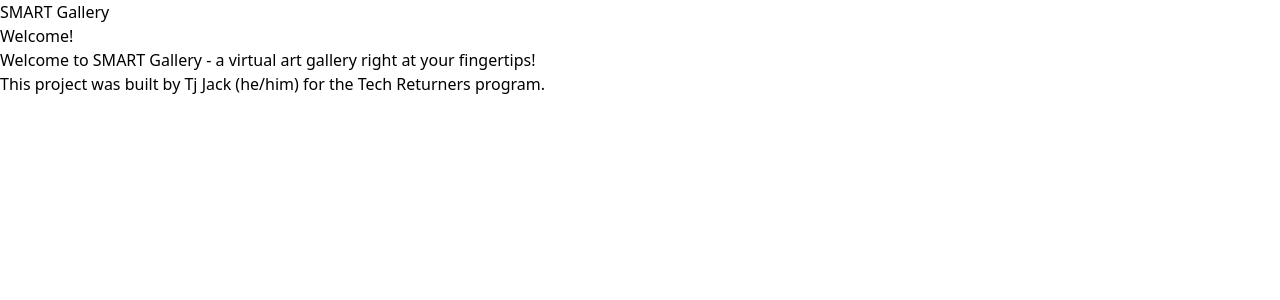
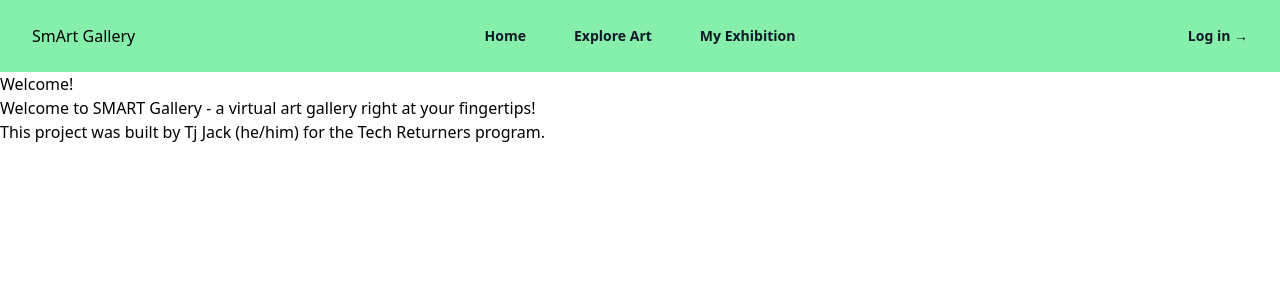
Before and after one commit to tjejack/exhibition-curator, a React (Vite) app: page / in a window 1280 px wide. Shown: the top 300 px of the page. Built offline with nearby package versions, Linux system fonts and the light colour scheme.

Commit message:
move navbar logic and styling into header

```diff
--- a/src/components/Header.tsx
+++ b/src/components/Header.tsx
@@ -1,7 +1,105 @@
+'use client'
+
+import { useState } from 'react'
+import {
+  Dialog,
+  DialogPanel,
+  PopoverGroup,
+} from '@headlessui/react'
+import {
+  Bars3Icon,
+  XMarkIcon,
+} from '@heroicons/react/24/outline'
+
+
 export const Header = () => {
+  const [mobileMenuOpen, setMobileMenuOpen] = useState(false)
+
   return (
-    <div id="header-bar">
-      <h1>SMART Gallery</h1>
-    </div>
-  );
+    <header className="bg-green-300">
+      <nav aria-label="Global" className="mx-auto flex max-w-7xl items-center justify-between p-6 lg:px-8">
+        <div className="flex lg:flex-1">
+          <a href="/" className="-m-1.5 p-1.5">
+            <h1>SmArt Gallery</h1>
+          </a>
+        </div>
+        <div className="flex lg:hidden">
+          <button
+            type="button"
+            onClick={() => setMobileMenuOpen(true)}
+            className="-m-2.5 inline-flex items-center justify-center rounded-md p-2.5 text-gray-700"
+          >
+            <span className="sr-only">Open navigation menu</span>
+            <Bars3Icon aria-hidden="true" className="h-6 w-6" />
+          </button>
+        </div>
+        <PopoverGroup className="hidden lg:flex lg:gap-x-12">
+          <a href="/" className="text-sm font-semibold leading-6 text-gray-900">
+            Home
+          </a>
+          <a href="/art" className="text-sm font-semibold leading-6 text-gray-900">
+            Explore Art
+          </a>
+          <a href="/exhibitions/temp" className="text-sm font-semibold leading-6 text-gray-900">
+            My Exhibition
+          </a>
+        </PopoverGroup>
+        <div className="hidden lg:flex lg:flex-1 lg:justify-end">
+          <a href="/login" className="text-sm font-semibold leading-6 text-gray-900">
+            Log in <span aria-hidden="true">&rarr;</span>
+          </a>
+        </div>
+      </nav>
+      <Dialog open={mobileMenuOpen} onClose={setMobileMenuOpen} className="lg:hidden">
+        <div className="fixed inset-0 z-10" />
+        <DialogPanel className="fixed inset-y-0 right-0 z-10 w-full overflow-y-auto bg-white px-6 py-6 sm:max-w-sm sm:ring-1 sm:ring-gray-900/10 bg-lime-200">
+          <div className="flex items-center justify-between">
+            <a href="/" className="-m-1.5 p-1.5">
+            <h1>SmArt Gallery</h1>
+            </a>
+            <button
+              type="button"
+              onClick={() => setMobileMenuOpen(false)}
+              className="-m-2.5 rounded-md p-2.5 text-gray-700"
+            >
+              <span className="sr-only">Close menu</span>
+              <XMarkIcon aria-hidden="true" className="h-6 w-6" />
+            </button>
+          </div>
+          <div className="mt-6 flow-root">
+            <div className="-my-6 divide-y divide-gray-500/10">
+              <div className="space-y-2 py-6">
+                <a
+                  href="/"
+                  className="-mx-3 block rounded-lg px-3 py-2 text-base font-semibold leading-7 text-gray-900 hover:bg-gray-50"
+                >
+                  Home
+                </a>
+                <a
+                  href="/art"
+                  className="-mx-3 block rounded-lg px-3 py-2 text-base font-semibold leading-7 text-gray-900 hover:bg-gray-50"
+                >
+                  Explore Art
+                </a>
+                <a
+                  href="/exhibitions/temp"
+                  className="-mx-3 block rounded-lg px-3 py-2 text-base font-semibold leading-7 text-gray-900 hover:bg-gray-50"
+                >
+                  My Exhibition
+                </a>
+              </div>
+              <div className="py-6">
+                <a
+                  href="Login"
+                  className="-mx-3 block rounded-lg px-3 py-2.5 text-base font-semibold leading-7 text-gray-900 hover:bg-gray-50"
+                >
+                  Log in
+                </a>
+              </div>
+            </div>
+          </div>
+        </DialogPanel>
+      </Dialog>
+    </header>
+  )
 };
```
